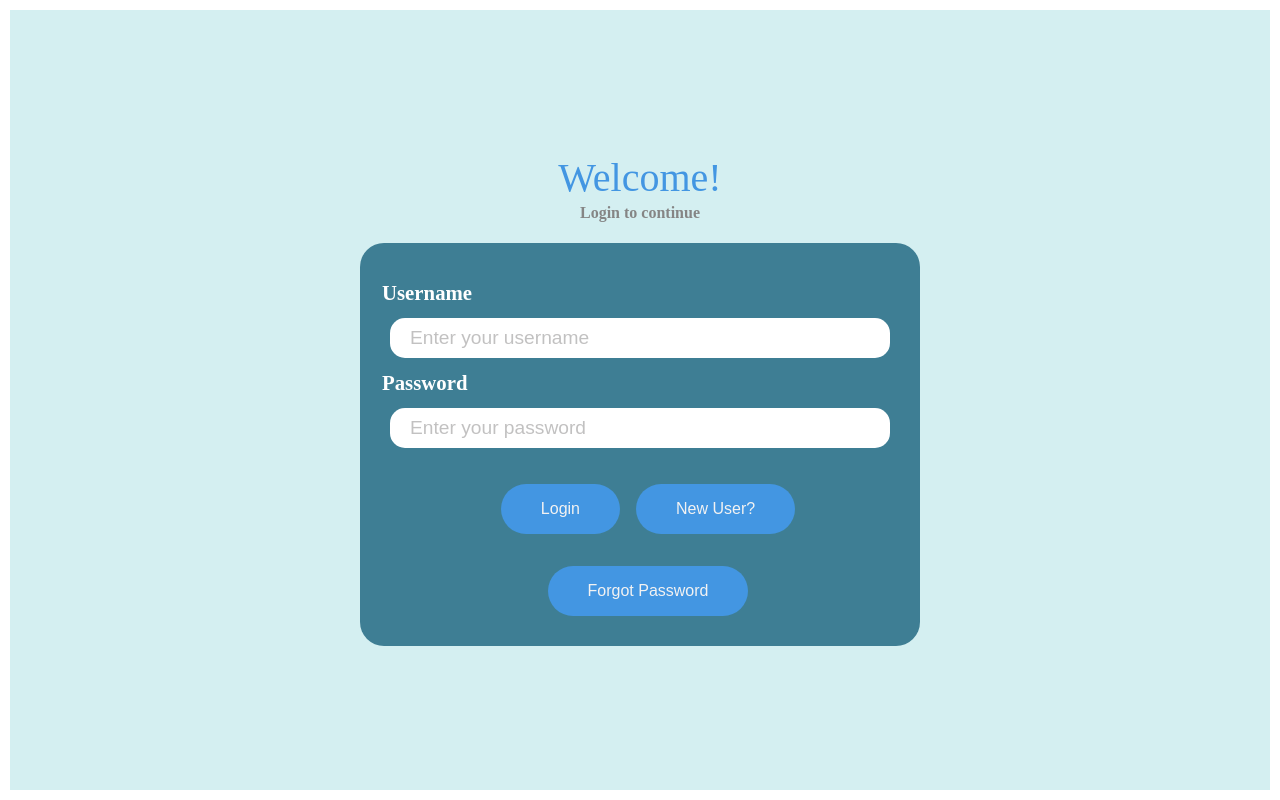
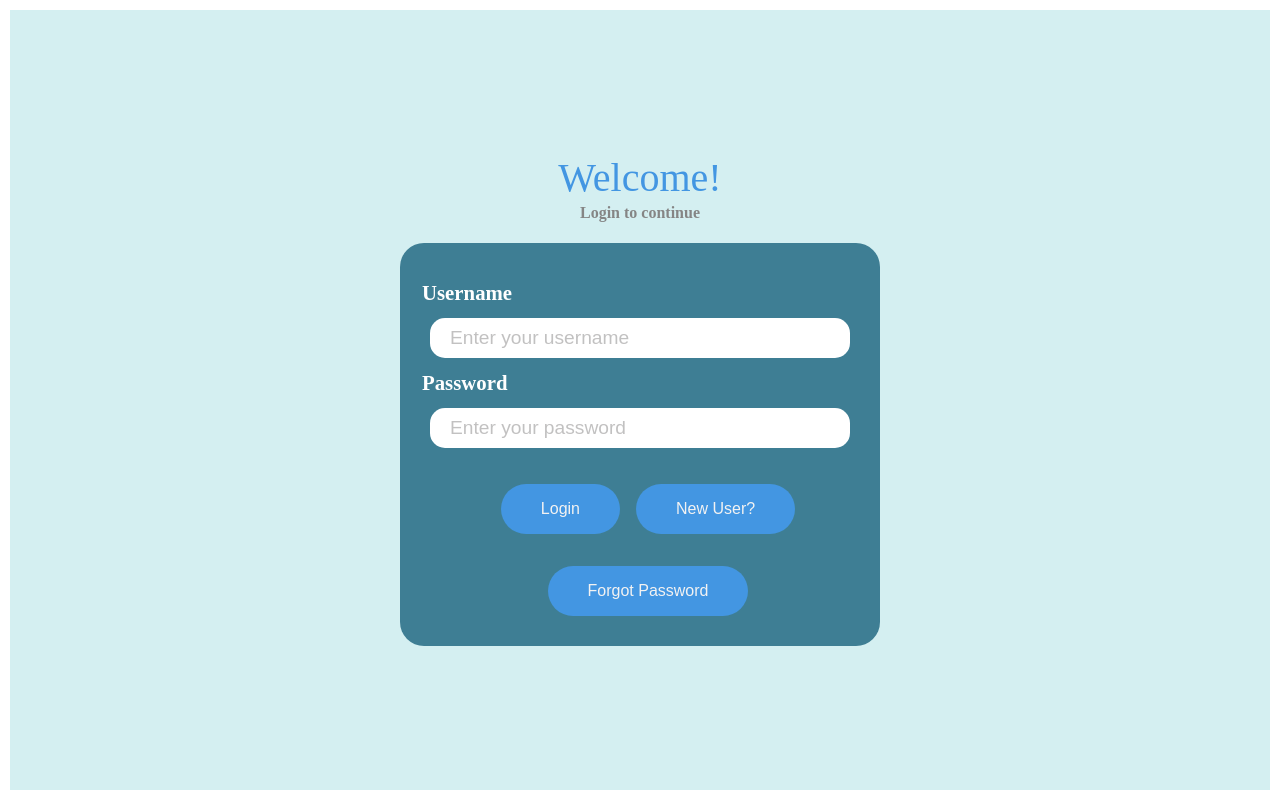
Before and after one commit to IshitwaAgrawal/Url-Shortner, a React app: page / in a window 1280 px wide. Built offline with nearby package versions, Linux system fonts and the light colour scheme; no server answers.

Commit message:
login design changed

```diff
--- a/src/style.css
+++ b/src/style.css
@@ -190,7 +190,8 @@ body > #root > div {
   flex-direction: column;
   justify-content: center;
   align-items: center;
-  width: 35rem;
+  width: 65%;
+  max-width: 30rem;
   padding: 30px;
   background-color: #3e7e94;
   /* border: 2px solid black; */
```
